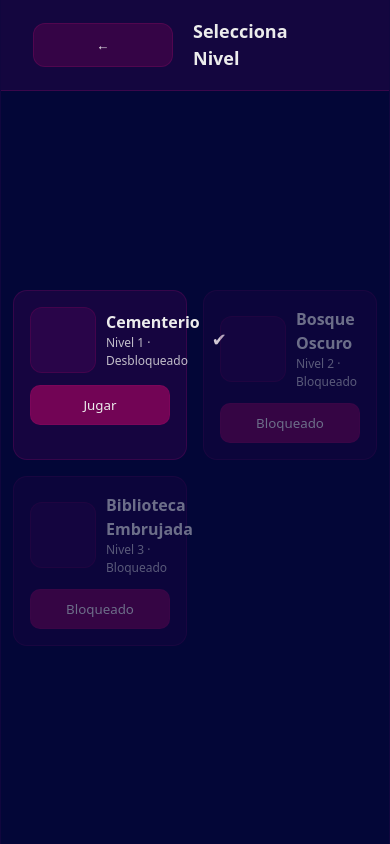
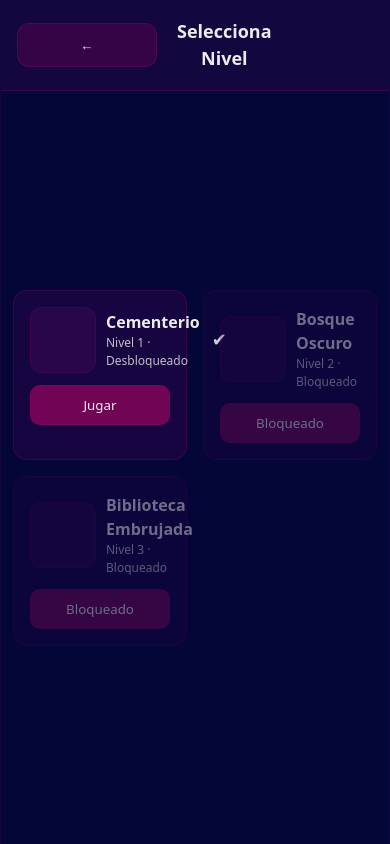
Before and after one commit to marianaUrrego/juego_apps, a React (Vite) app: page /levels in a window 390 px wide. Built offline with nearby package versions, Linux system fonts and the light colour scheme.

Commit message:
style(scss): :iphone: corrección texto del header en seleccion de nivel

```diff
--- a/src/screens/LevelSelect.jsx
+++ b/src/screens/LevelSelect.jsx
@@ -66,10 +66,10 @@ export default function LevelSelect() {
   return (
     <div className={`page level-select ${styles.level}`}>
       <header className="bar level-header">
-        <div className="container">
-          <div><button className="back-btn" onClick={() => navigate('/')}>{'←'}</button></div>
-          <h2 className="title-md">Selecciona Nivel</h2>
-          <span />
+        <div className={`container`}>
+          <div className="level-header__back"><button className="back-btn" onClick={() => navigate('/')}>{'←'}</button></div>
+          <h2 className="title-md level-header__title">Selecciona Nivel</h2>
+          <span className="level-header__spacer" />
         </div>
       </header>
 
--- a/src/screens/LevelSelect.module.scss
+++ b/src/screens/LevelSelect.module.scss
@@ -55,6 +55,34 @@
   z-index: 50;
 }
 
+/* Header de Level Select: centrar título y mantener botón a la izquierda */
+:global(.bar.level-header) {
+  display: flex;
+  align-items: center;
+  justify-content: center;
+  padding: 12px 16px;
+  box-sizing: border-box;
+  width: 100%;
+}
+:global(.bar.level-header) .container {
+  display: flex !important; /* anula grid global del header */
+  align-items: center;
+  justify-content: center;
+  gap: 16px;
+  width: 100%;
+}
+:global(.level-header__back) {
+  margin-right: auto;
+  display: flex;
+  align-items: center;
+}
+:global(.level-header__title) {
+  flex: 0 1 auto;
+  text-align: center;
+  width: 100%;
+}
+:global(.level-header__spacer) { margin-left: auto; }
+
 .level__dialog {
   width: min(560px, 92vw);
   display: grid;
```
